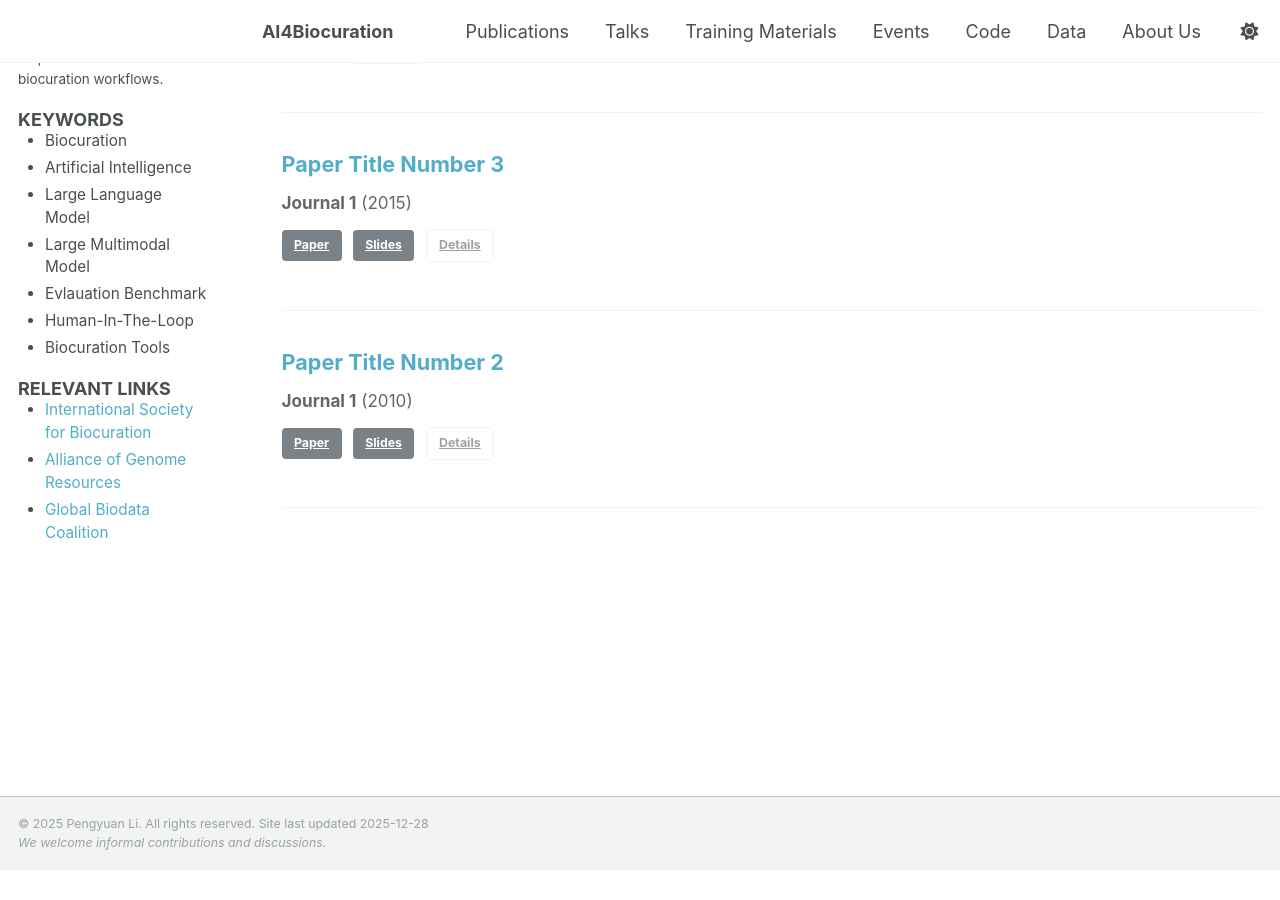
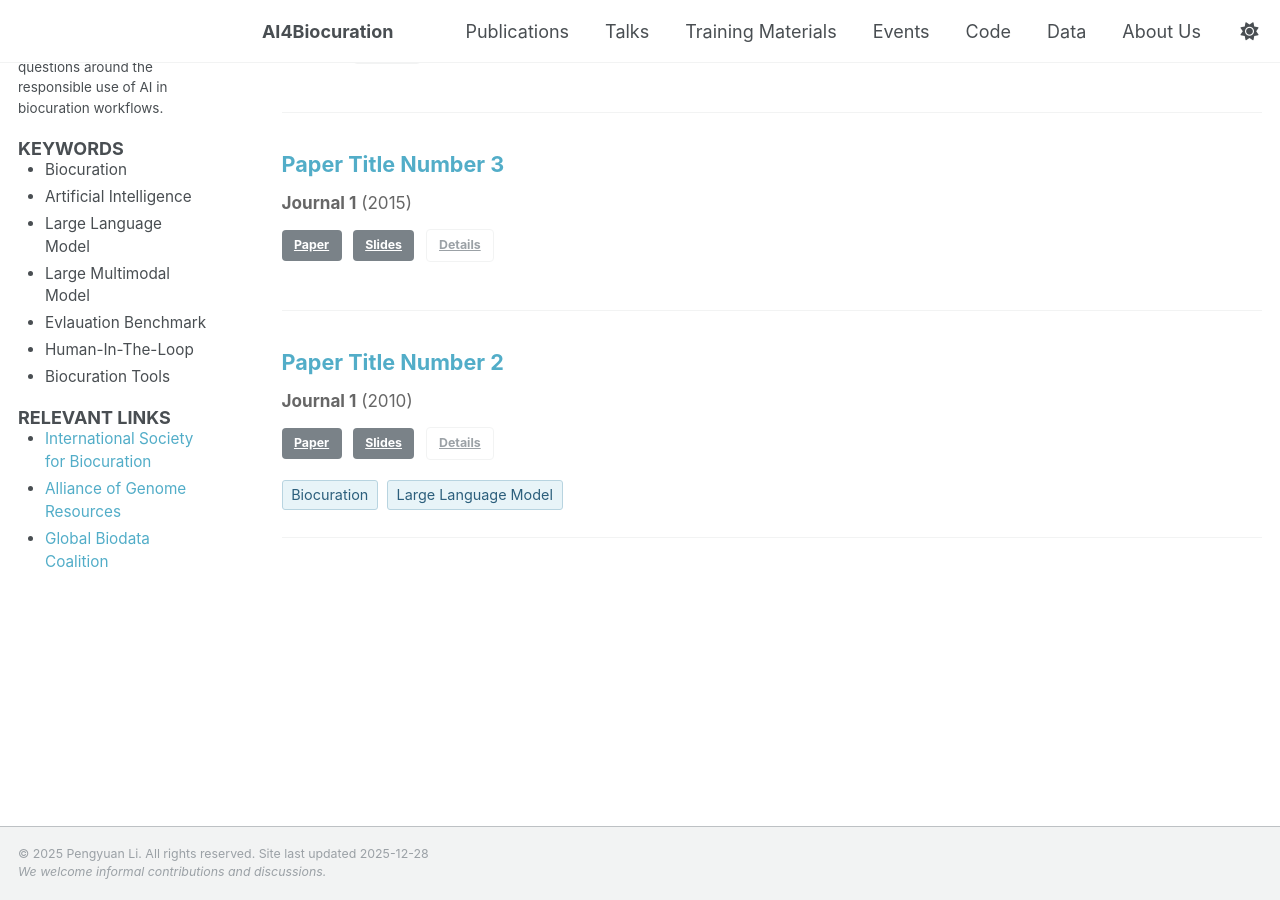
Before and after one commit to AI4BioCuration/AI4BioCuration.github.io, a Jekyll site: the page built from _pages/publications.html, in a window 1280 px wide and 900 px high, scrolled down 632 px. Built offline with Jekyll 4.4.1, drawn with Linux system fonts in a browser that asks for light colours; before the commit the page ends 1502 px from its top, so only the background shows below that.

Commit message:
Update 2010-10-01-paper-title-number-2.md

```diff
--- a/_publications/2010-10-01-paper-title-number-2.md
+++ b/_publications/2010-10-01-paper-title-number-2.md
@@ -9,6 +9,9 @@ venue: 'Journal 1'
 slidesurl: 'http://academicpages.github.io/files/slides2.pdf'
 paperurl: 'http://academicpages.github.io/files/paper2.pdf'
 citation: 'Your Name, You. (2010). &quot;Paper Title Number 2.&quot; <i>Journal 1</i>. 1(2).'
+keywords:
+  - Biocuration
+  - Large Language Model
 ---
 
 The contents above will be part of a list of publications, if the user clicks the link for the publication than the contents of section will be rendered as a full page, allowing you to provide more information about the paper for the reader. When publications are displayed as a single page, the contents of the above "citation" field will automatically be included below this section in a smaller font.
```
